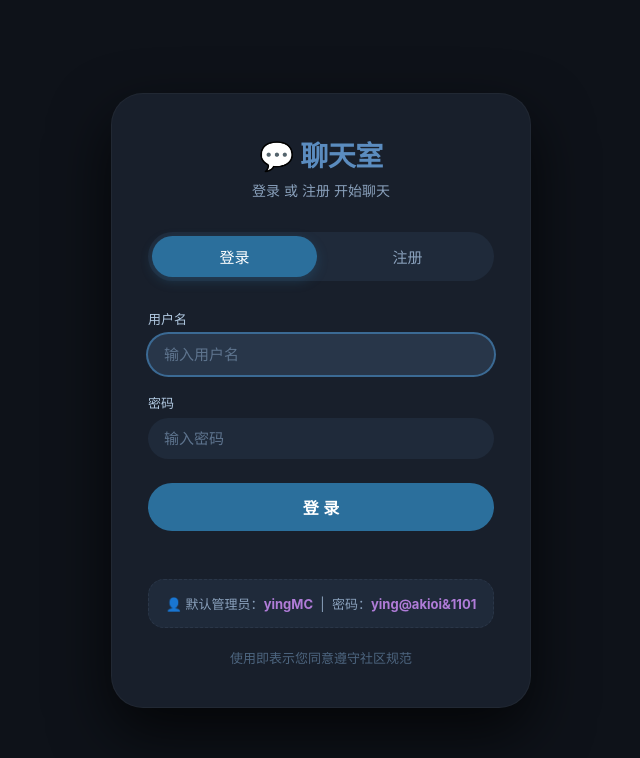
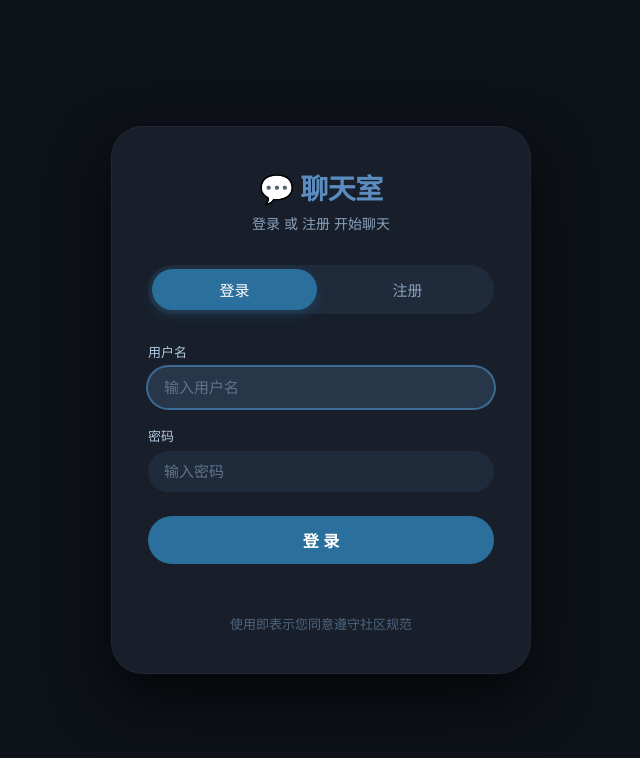
Before and after one commit to yingMC1/secret-chatting, a Flask app: page /login in a window 1280 px wide. Shown: the top 758 px of the page, without its empty margins (319-959 px from the left). Run offline with Flask 3, Linux system fonts and the light colour scheme.

Commit message:
Update login.html

```diff
--- a/templates/login.html
+++ b/templates/login.html
@@ -148,19 +148,7 @@
         .auth-footer a:hover {
             text-decoration: underline;
         }
-        .default-admin {
-            margin-top: 18px;
-            padding: 14px;
-            background: #1f2a3a;
-            border-radius: 16px;
-            text-align: center;
-            color: #8aa1bc;
-            font-size: 13px;
-            border: 1px dashed #2a3648;
-        }
-        .default-admin strong {
-            color: #b07cd8;
-        }
+        /* 移除了 default-admin 区域，不再显示任何密码 */
         @media (max-width: 480px) {
             .auth-container {
                 padding: 28px 20px;
@@ -207,11 +195,6 @@
             </div>
             <button class="btn-primary" onclick="register()">注 册</button>
             <div id="regError" class="error-msg"></div>
-        </div>
-
-        <!-- 默认管理员信息 -->
-        <div class="default-admin">
-            👤 默认管理员：<strong>yingMC</strong> &nbsp;|&nbsp; 密码：<strong>ying@akioi&1101</strong>
         </div>
 
         <div class="auth-footer">
@@ -353,13 +336,6 @@
                 }
             }
         });
-
-        // 小提示：点击默认管理员信息可快速填充登录框（方便测试）
-        document.querySelector('.default-admin')?.addEventListener('click', function() {
-            document.getElementById('loginUsername').value = 'yingMC';
-            document.getElementById('loginPassword').value = 'ying@akioi&1101';
-            switchTab('login');
-        });
     </script>
 </body>
 </html>
```
